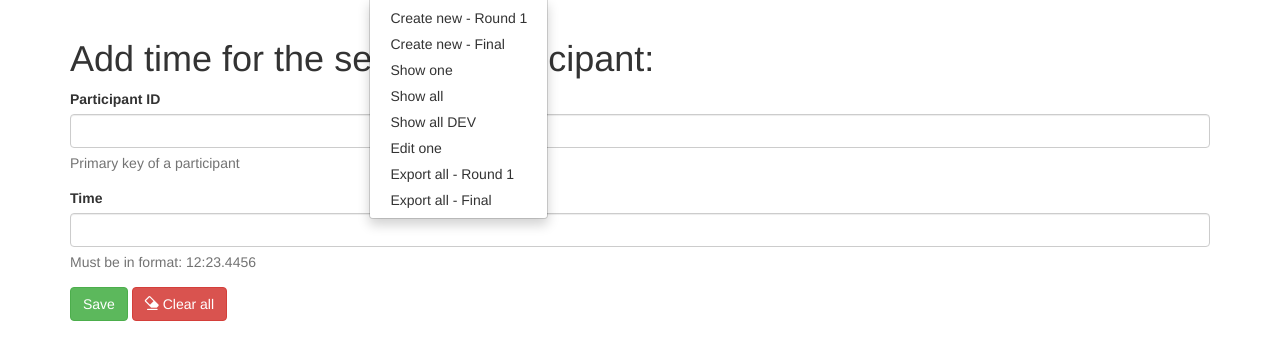
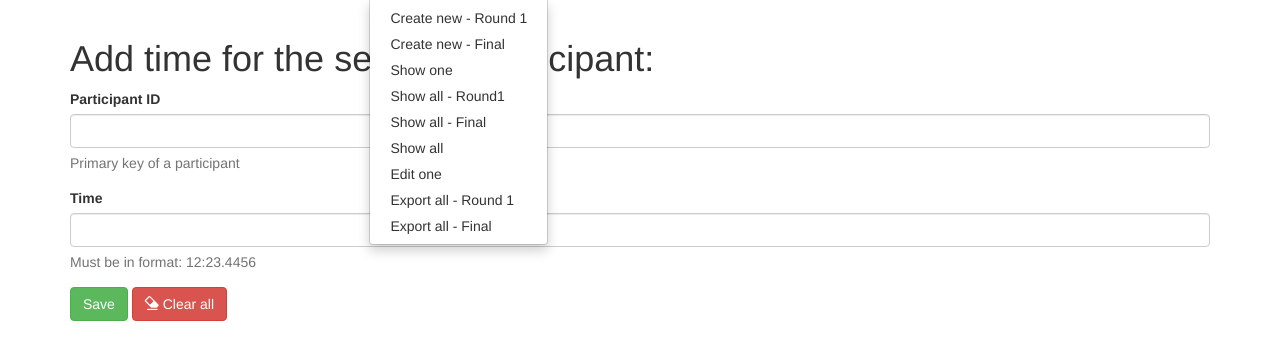
Before and after one commit to jfblg/Tracktime-UZE, a Flask app: page /startlist/addtime in a window 1280 px wide, after a click on "Startlist". Shown: the part 51-411 px from the top of the page. Run offline with Flask 2, Linux system fonts and the light colour scheme; some libraries are stand-ins or nearby versions.

Commit message:
Show startlist round1 and final works

```diff
--- a/src/models/startlist/views.py
+++ b/src/models/startlist/views.py
@@ -22,10 +22,16 @@ def startlist():
     return render_template('startlist/startlist_all.html', data=output, length=output_length)
 
 
-@startlist_blueprint.route('/startlist_all_dev', methods=['GET', 'POST'])
-def startlist_all_dev():
-    output, output_length = startlist_processing.get_startlist_all_dev()
-    return render_template('startlist/startlist_all_dev.html', data=output, length=output_length)
+@startlist_blueprint.route('/startlist_show_round1', methods=['GET', 'POST'])
+def startlist_show_round1():
+    output, output_length = startlist_processing.get_startlist_round1_frontend()
+    return render_template('startlist/startlist_all.html', data=output, length=output_length)
+
+
+@startlist_blueprint.route('/startlist_show_final', methods=['GET', 'POST'])
+def startlist_show_final():
+    output, output_length = startlist_processing.get_startlist_final_frontend()
+    return render_template('startlist/startlist_all.html', data=output, length=output_length)
 
 
 @startlist_blueprint.route('/startlist_export_round1', methods=['GET', 'POST'])
--- a/src/templates/base.html
+++ b/src/templates/base.html
@@ -54,8 +54,9 @@
                         <li><a href="{{ url_for('startlist.create_startlist_category')}}">Create new - Round 1</a></li>
                         <li><a href="{{ url_for('startlist.create_startlist_classification')}}">Create new - Final</a></li>
                         <li><a href="{{ url_for('startlist.startlist_menu')}}">Show one</a></li>
+                        <li><a href="{{ url_for('startlist.startlist_show_round1')}}">Show all - Round1</a></li>
+                        <li><a href="{{ url_for('startlist.startlist_show_final')}}">Show all - Final</a></li>
                         <li><a href="{{ url_for('startlist.startlist')}}">Show all</a></li>
-                        <li><a href="{{ url_for('startlist.startlist_all_dev')}}">Show all DEV</a></li>
                         <li><a href="{{ url_for('startlist.startlist_menu_edit')}}">Edit one</a></li>
                         <li><a href="{{ url_for('startlist.startlist_export_round1')}}">Export all - Round 1</a></li>
                         <li><a href="{{ url_for('startlist.startlist_export_final')}}">Export all - Final</a></li>
```
Also changed, not shown: src/models/startlist/startlist_processing.py (+22 -4 lines), 3 other files.
